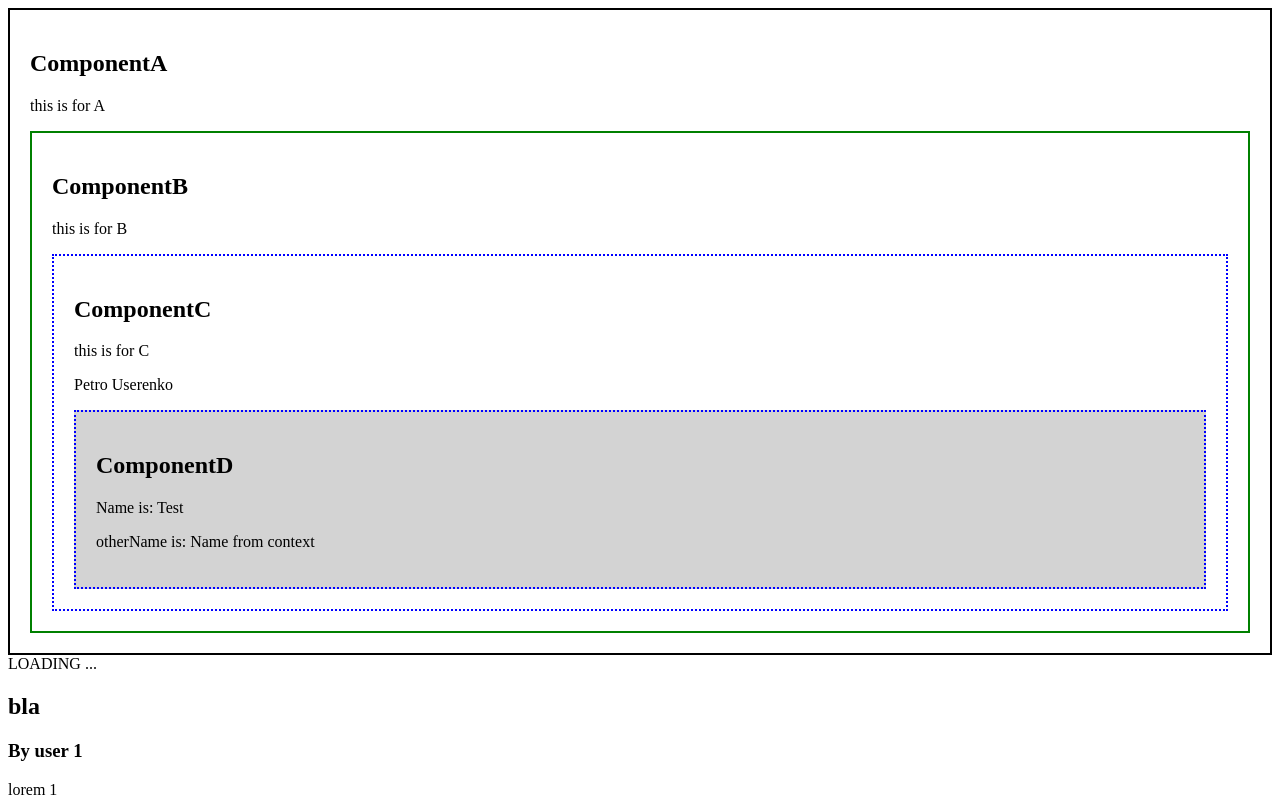
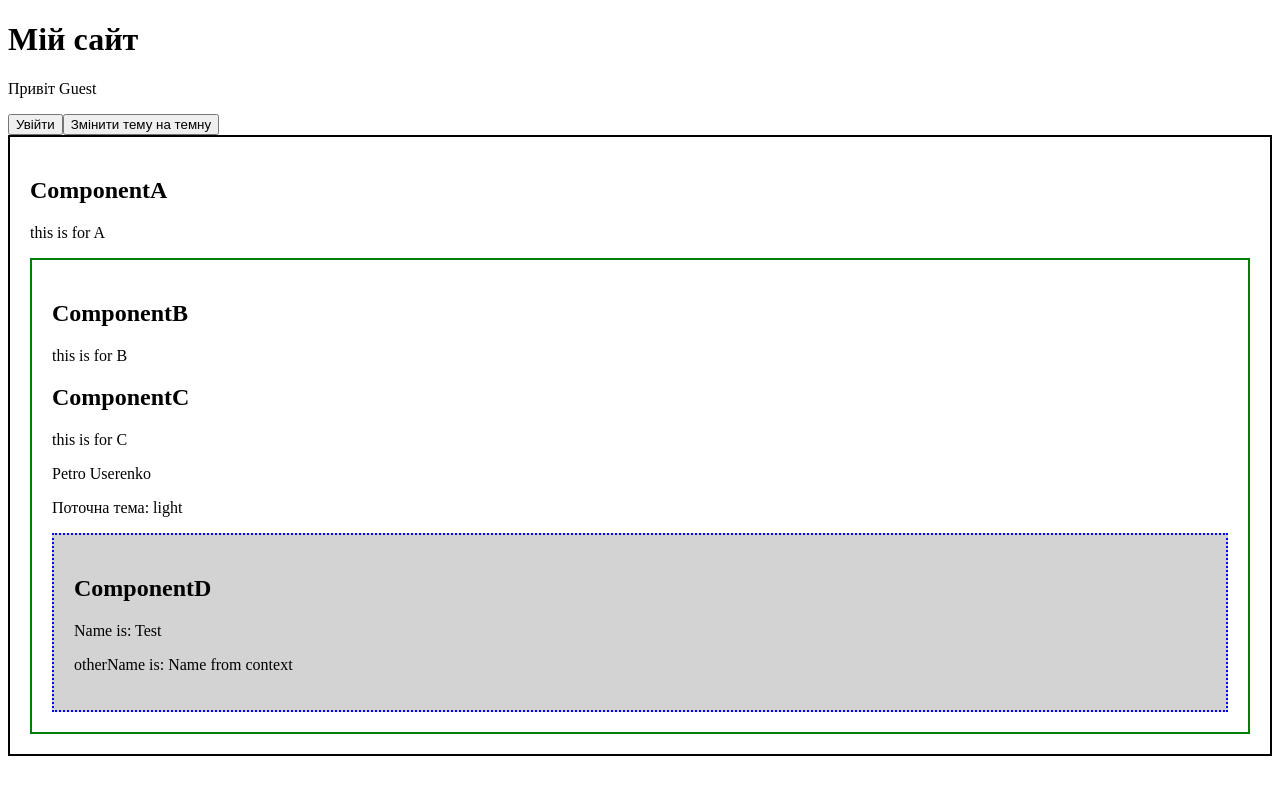
Before and after one commit to Illia-11/react-lessons2, a React (Vite) app: page / in a window 1280 px wide. Shown: the top 800 px of the page. Built offline with nearby package versions, Linux system fonts and the light colour scheme.

Commit message:
Add HOC example

```diff
--- a/src/App.jsx
+++ b/src/App.jsx
@@ -1,71 +1,22 @@
-import React, { useState } from "react";
-import Greeting from "./components/Greeting";
-import ProductDashboard from "./components/ProductDashboard";
-import Clock from "./components/Clock";
-import RegistrationForm from "./components/RegistrationFrom";
-import Header from "./components/Header";
-import UserProfile from "./components/UserProfile";
-import List from "./components/List";
-import Avatar from "./components/Avatar";
-import GuestAvatar from "./components/GuestAvatar";
-import ComponentA from "./components/drillingComponents/A";
-import UsersLoader from "./components/UsersLoader";
-import MessagesLoader from "./components/MessagesLoader";
-import DataLoader from "./components/DataLoader";
-import { UserContext } from "./context";
-
-// звичайний елемент у реакті
-const elem1 = React.createElement(
-  "div",
-  { id: "div", title: "div", className: "div" },
-  React.createElement(
-    "h3",
-    { className: "heading", disabled: true },
-    "Div title"
-  ),
-  React.createElement("p", { className: "text" }, "Div text")
-);
-
-// JSX версія елементу зверху
-const elem2 = (
-  <div id="div" title="div" className="div">
-    <h3 className="heading">Div title</h3>
-    <p className="text">Div text</p>
-  </div>
-);
-
-// const elem = <p>text</p>;
-// const component2 = <MyFunctionalComponent></MyFunctionalComponent>;
-
-// const input = <input />;
-// const component = <MyClassComponent />;
-
-// const arr = [];
-
-// const prop1 = (
-//   <MyClassComponent id='someId' someNumber={5} array={[]} array2={arr}  />
-// );
-
-// const btn1 = React.createElement('button', { disabled: true }, 'click');
-// const btn2 = <button disabled>click</button>
-
-// const name = "Test";
-
-// const message = <p>Hello {name}</p>;
-
-// jsx fragment
-// const frag = <></>;
+import React from 'react';
+// import DataLoader from './components/DataLoader';
+import * as API from './api';
+import ComponentA from './components/drillingComponents/A';
+import { UserContext, ThemeContext } from './context';
+import Header from './components/Header';
+import CONSTANTS from './configs';
 
 class App extends React.Component {
   state = {
     user: {
       id: 0,
-      firstName: "Petro",
-      lastName: "Userenko",
+      firstName: 'Petro',
+      lastName: 'Userenko',
       isMale: true,
-      email: "testuser@gmail.com",
+      email: 'testuser@gmail.com',
       age: 12,
     },
+    theme: CONSTANTS.THEMES.LIGHT_THEME,
   };
 
   handleLogout = () => {
@@ -78,29 +29,32 @@ class App extends React.Component {
     this.setState({
       user: {
         id: 0,
-        firstName: "User",
-        lastName: "Userenko",
+        firstName: 'User',
+        lastName: 'Userenko',
         isMale: true,
-        email: "testuser@gmail.com",
+        email: 'testuser@gmail.com',
         age: 12,
       },
     });
   };
 
-  render() {
-    const { user } = this.state;
-
-    const getMessages = function () {
-      const messagesPromise = fetch("/message.json").then((res) => res.json());
-
-      return messagesPromise;
+  switchTheme = (newTheme) => {
+    this.setState({
+      theme: newTheme,
+    });
   };
 
-    const renderMessages = (state) => {
+  render() {
+    const { user, theme } = this.state;
+
+    const renderMessages = (state, load) => {
+      console.log(state);
+
       const { data: messages, isLoading, error } = state;
 
       return (
         <div>
+          <button onClick={() => load()}>Load again</button>
           {isLoading && <div>LOADING ...</div>}
           {error && <div>ERROR: {error.message}</div>}
           {messages &&
@@ -116,53 +70,21 @@ class App extends React.Component {
     };
 
     return (
-      <>
       <UserContext.Provider value={user}>
+        <ThemeContext.Provider value={[theme, this.switchTheme]}>
+          <Header />
           <ComponentA />
-        <DataLoader loadData={getMessages} children={renderMessages} />
-        <DataLoader loadData={getMessages}>{renderMessages}</DataLoader>
-        {/* <MessagesLoader /> */}
-        {/* <UsersLoader /> */}
-        {/* <ComponentA />
-        <Header
-          user={user}
-          handleLogout={this.handleLogout}
-          handleLogin={this.handleLogin}
+          {/* <DataLoader loadData={API.getMessages} children={renderMessages} />
+          <DataLoader loadData={API.getMessages}>{renderMessages}</DataLoader>
+          <DataLoader
+            loadData={API.getVideos}
+            children={(state) => <div>{JSON.stringify(state)}</div>}
           />
-        <UserProfile user={user} />
-        <List listTitle="Покупки в магазині" listType="ordered">
-          <li>Пиріг</li>
-          <li>Цукерки</li>
-          <li>Морозиво</li>
-        </List>
-        <List listTitle="Чорна пʼятниця 2024" listType="unordered">
-          <li>Телефон</li>
-          <li>Ноутбук</li>
-          <li>Повербанк</li>
-          <li>Ще один повербанк</li>
-        </List>
-        <List listTitle="Користувачі">
-          <li>
-            <h2>Користувач 1</h2>
-            <Avatar
-              src="https://encrypted-tbn0.gstatic.com/images?q=tbn:ANd9GcRvPqgJIt7-zvfCQ2MbXA-_wCkNgvnI2OQY7Q&s"
-              alt="Користувач 1"
-            />
-          </li>
-          <li>
-            <h2>Гість</h2>
-            <Avatar
-              src="https://encrypted-tbn0.gstatic.com/images?q=tbn:ANd9GcRAMM19ibc2ZGK72i5uLElaeQOu33N02S8xeQ&s"
-              alt="Гість"
-            />
-          </li>
-          <li>
-            <h2>Гість</h2>
-            <GuestAvatar text="bfjsdklvs"/>
-          </li>
-        </List> */}
+          <DataLoader loadData={API.getVideos}>
+            {(state) => <div>{JSON.stringify(state)}</div>}
+          </DataLoader> */}
+        </ThemeContext.Provider>
       </UserContext.Provider>
-      </>
     );
   }
 }
--- a/src/components/DataLoader/index.jsx
+++ b/src/components/DataLoader/index.jsx
@@ -1,52 +1,52 @@
-import React, { Component } from "react";
+// import React, { Component } from "react";
 
-/*
-  1. Компонент має завантажити будь-які дані, які його попросять
-  2. Він має їх зберегти у своєму стані
-  3. При цьому він сам по собі не знає як правильно відмалювати ці дані
-  4. Компонент має якимсь чином надати доступ до свого  стану назовні, щоб
-    звідти на основі даних можна було зробити рендер
-*/
+// /*
+//   1. Компонент має завантажити будь-які дані, які його попросять
+//   2. Він має їх зберегти у своєму стані
+//   3. При цьому він сам по собі не знає як правильно відмалювати ці дані
+//   4. Компонент має якимсь чином надати доступ до свого  стану назовні, щоб
+//     звідти на основі даних можна було зробити рендер
+// */
 
-class DataLoader extends Component {
-  state = {
-    data: null,
-    isLoading: false,
-    error: null,
-  };
+// class DataLoader extends Component {
+//   state = {
+//     data: null,
+//     isLoading: false,
+//     error: null,
+//   };
 
-  componentDidMount() {
-    this.load();
-  }
+//   componentDidMount() {
+//     this.load();
+//   }
 
-  load = () => {
-    // loadData - функція, яка повертає проміс з даними
-    const { loadData } = this.props;
+//   load = () => {
+//     // loadData - функція, яка повертає проміс з даними
+//     const { loadData } = this.props;
 
-    this.setState({
-      isLoading: true,
-    });
+//     this.setState({
+//       isLoading: true,
+//     });
 
-    loadData()
-      .then((data) => {
-        this.setState({ data });
-      })
-      .catch((error) => {
-        this.setState({ error });
-      })
-      .finally(() => {
-        isLoading: false;
-      });
-  };
+//     loadData()
+//       .then((data) => {
+//         this.setState({ data });
+//       })
+//       .catch((error) => {
+//         this.setState({ error });
+//       })
+//       .finally(() => {
+//         isLoading: false;
+//       });
+//   };
 
-  render() {
-    // render - функція, яка містить jsx, який треба відмалювати
-    // const jsxLayout = this.props.render(this.state);
+//   render() {
+//     // render - функція, яка містить jsx, який треба відмалювати
+//     // const jsxLayout = this.props.render(this.state);
 
-    const jsxLayout = this.props.children(this.state, this.load);
+//     const jsxLayout = this.props.children(this.state, this.load);
 
-    return jsxLayout;
-  }
-}
+//     return jsxLayout;
+//   }
+// }
 
-export default DataLoader;
+// export default DataLoader;
--- a/src/components/Header/index.jsx
+++ b/src/components/Header/index.jsx
@@ -1,20 +1,51 @@
-import React, { Component } from "react";
+import React, { Component } from 'react';
+import { ThemeContext } from '../../context';
+import CONSTANTS from '../../configs';
 
 class Header extends Component {
   render() {
-    const { user, handleLogin, handleLogout } = this.props;
+    const { user, handleLogout, handleLogin } = this.props;
 
-    const fullName = user ? `${user.firstName} ${user.lastName}` : "Guest";
+    const fullName = user
+      ? `${user.firstName} ${user.lastName}`.trim()
+      : 'Guest';
 
     const logoutBtn = <button onClick={handleLogout}>Вийти</button>;
     const loginBtn = <button onClick={handleLogin}>Увійти</button>;
 
     return (
-      <header>
-        <h1>Мій сайт</h1>
-        <p>Привіт {fullName}</p>
-        {user ? logoutBtn : loginBtn}
-      </header>
+      <ThemeContext.Consumer>
+        {([theme, switchTheme]) => {
+          let currentThemeClass;
+
+          // if (theme === CONSTANTS.THEMES.DARK_THEME) {
+          //   currentThemeClass = styles.darkTheme;
+          // } else if (theme === CONSTANTS.THEMES.LIGHT_THEME) {
+          //   currentThemeClass = styles.lightTheme;
+          // }
+
+          // const className = `${styles.container} ${currentThemeClass}`;
+
+          return (
+            <header>
+              <h1>Мій сайт</h1>
+              <p>Привіт {fullName}</p>
+              {user ? logoutBtn : loginBtn}
+              <button
+                onClick={() => {
+                  const newTheme =
+                    theme === CONSTANTS.THEMES.DARK_THEME
+                      ? CONSTANTS.THEMES.LIGHT_THEME
+                      : CONSTANTS.THEMES.DARK_THEME;
+                  switchTheme(newTheme);
+                }}
+              >
+                Змінити тему на {theme === 'dark' ? 'світлу' : 'темну'}
+              </button>
+            </header>
+          );
+        }}
+      </ThemeContext.Consumer>
     );
   }
 }
--- a/src/components/drillingComponents/C/index.jsx
+++ b/src/components/drillingComponents/C/index.jsx
@@ -1,24 +1,98 @@
 import React from "react";
 import ComponentD from "../D";
-import { UserContext } from "../../../context";
+import { UserContext, ThemeContext } from "../../../context";
+import CONSTANTS from "../../../configs";
+
 const ComponentC = (props) => {
-  const { forC, ...restOfCProps } = props;
+  const { forC, theme, user, ...restOfCProps } = props;
+
+  let currentThemeClass;
+
+  // if (theme === CONSTANTS.THEMES.DARK_THEME) {
+  //   currentThemeClass = styles.darkTheme;
+  // } else if (theme === CONSTANTS.THEMES.LIGHT_THEME) {
+  //   currentThemeClass = styles.lightTheme;
+  // }
+
+  // const className = `${styles.container} ${currentThemeClass}`;
 
   return (
-    <UserContext.Consumer>
-      {(user) => {
-        return (
-          <article style={{ border: "2px dotted blue", padding: "20px" }}>
+    <article>
       <h2>ComponentC</h2>
       <p>{forC}</p>
       <p>
         {user.firstName} {user.lastName}
       </p>
+      <p>Поточна тема: {theme}</p>
       <ComponentD {...restOfCProps} />
     </article>
   );
-      }}
+};
+
+// function ComponentCWithTheme(props) {
+//   return (
+//     <ThemeContext.Consumer>
+//       {([theme, switchTheme]) => {
+//         return (
+//           <ComponentC
+//             theme={theme}
+//             switchTheme={switchTheme}
+//             user={props.user}
+//           />
+//         );
+//       }}
+//     </ThemeContext.Consumer>
+//   );
+// }
+
+// class ComponentCWithThemeAndUser extends React.Component {
+//   render() {
+//     return (
+//       <UserContext.Consumer>
+//         {(user) => <ComponentCWithTheme user={user} />}
+//       </UserContext.Consumer>
+//     );
+//   }
+// }
+
+/*
+  Компонент вищого порядку (high order component) КОП/HOC -
+
+  це функція яка приймає якийсь Компонент1 і повертає інший компонент (Компонент2)
+  при чому Компонент2 зазвичай додає якогось функціоналу або даних Компоненту1
+*/
+function withTheme(Component) {
+  class ComponentWithTheme extends React.Component {
+    render() {
+      return (
+        <ThemeContext.Consumer>
+          {([theme, switchTheme]) => (
+            <Component
+              theme={theme}
+              switchTheme={switchTheme}
+              {...this.props}
+            />
+          )}
+        </ThemeContext.Consumer>
+      );
+    }
+  }
+
+  return ComponentWithTheme;
+}
+
+function withUser(Component) {
+  return function ComponentWithUser(props) {
+    return (
+      <UserContext.Consumer>
+        {(user) => <Component user={user} {...props} />}
       </UserContext.Consumer>
     );
   };
-export default ComponentC;
+}
+
+// Використання КОП (HOC)
+const ComponentCWithTheme = withTheme(ComponentC);
+const ComponentCWithThemeAndUser = withUser(ComponentCWithTheme);
+
+export default ComponentCWithThemeAndUser;
```
Lines whose indentation alone changed are shown as unchanged.
